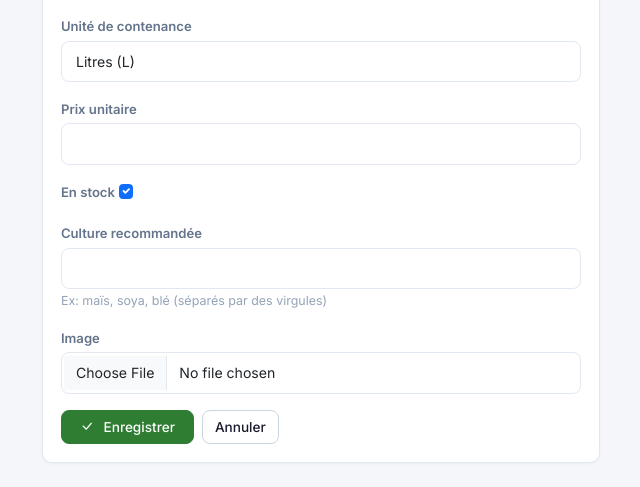
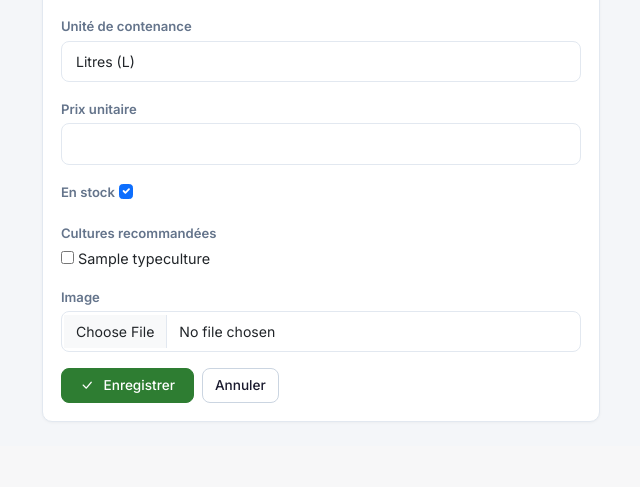
Before and after one commit to maxoumtl33/herbic-crm, a Django app: page /produits/creer/ in a window 1280 px wide. Shown: the part 959-1446 px from the top of the page, without its empty margins (444-1084 px from the left). After the commit the page ends 1381 px from the top, so only its background shows below. Run offline with Django 4.2, Linux system fonts and the light colour scheme; a user stored in the database is signed in; tables that the repository leaves empty hold one stand-in row (values such as "Sample post").

Commit message:
Replace culture_recommandee text field with M2M to TypeCulture
- Produit.cultures_recommandees is now ManyToManyField(TypeCulture)
- Product form uses CheckboxSelectMultiple for easy multi-select
- Product detail shows linked culture names
- Demo data populates M2M relationships from comma-separated text
- No more free text = no typos, always in sync with TypeCulture table

Co-Authored-By: Claude Opus 4.6 (1M context) <noreply@anthropic.com>

```diff
--- a/products/forms.py
+++ b/products/forms.py
@@ -8,16 +8,21 @@ class ProduitForm(forms.ModelForm):
         fields = [
             'code', 'nom', 'description', 'categorie', 'format_produit',
             'contenant', 'contenance_valeur', 'contenance_unite',
-            'prix_unitaire', 'en_stock', 'culture_recommandee', 'image',
+            'prix_unitaire', 'en_stock', 'cultures_recommandees', 'image',
         ]
+        widgets = {
+            'cultures_recommandees': forms.CheckboxSelectMultiple,
+        }
 
     def __init__(self, *args, **kwargs):
         super().__init__(*args, **kwargs)
         for name, field in self.fields.items():
-            if name != 'en_stock':
+            if name == 'en_stock':
+                field.widget.attrs['class'] = 'form-check-input'
+            elif name == 'cultures_recommandees':
+                pass  # CheckboxSelectMultiple, pas de form-control
+            else:
                 field.widget.attrs['class'] = 'form-control'
-            else:
-                field.widget.attrs['class'] = 'form-check-input'
 
 
 class CategorieForm(forms.ModelForm):
--- a/products/models.py
+++ b/products/models.py
@@ -91,9 +91,11 @@ class Produit(models.Model):
         null=True, blank=True,
     )
     en_stock = models.BooleanField('En stock', default=True)
-    culture_recommandee = models.CharField(
-        'Culture recommandée', max_length=200, blank=True,
-        help_text='Ex: maïs, soya, blé (séparés par des virgules)',
+    cultures_recommandees = models.ManyToManyField(
+        TypeCulture,
+        blank=True,
+        related_name='produits_recommandes',
+        verbose_name='Cultures recommandées',
     )
     image = models.ImageField(upload_to='produits/', blank=True)
     date_creation = models.DateTimeField(auto_now_add=True)
```
Also changed, not shown: setup_demo_data.py (+12 -1 lines), templates/products/produit_detail.html (+5 -2 lines), products/migrations/0005_remove_produit_culture_recommandee_and_more.py (added).
